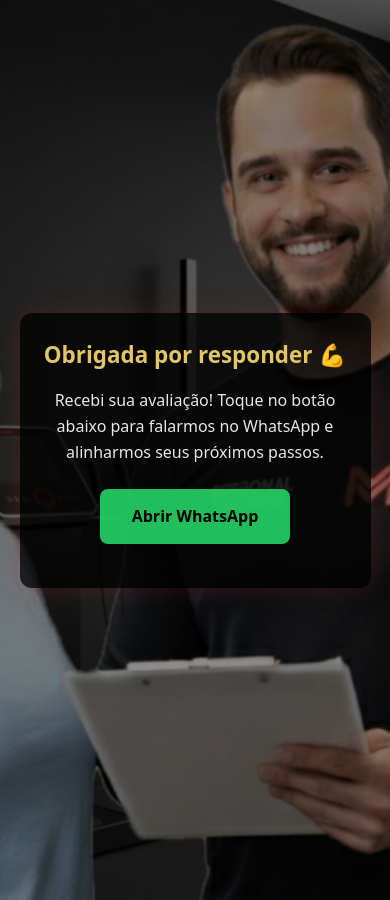
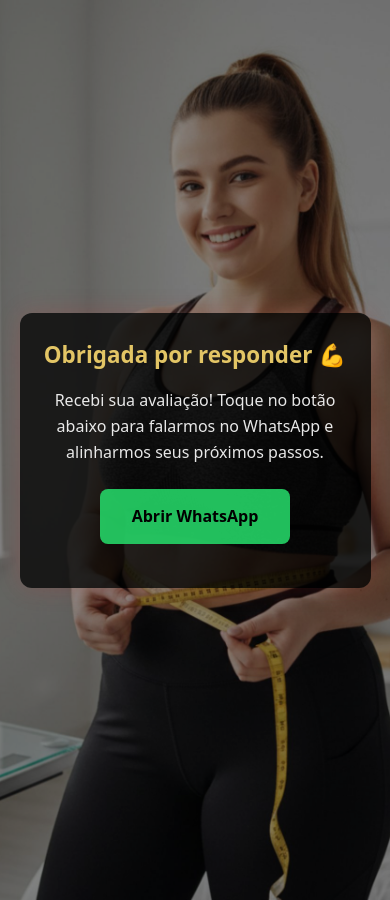
Before and after one commit to mbritodowglas-collab/mdpersonal, a Jekyll site: the page built from obrigado.md, in a window 390 px wide. Built offline with Jekyll 4.4.1, drawn with Linux system fonts in a browser that asks for light colours.

Commit message:
Update avaliacao.html

```diff
--- a/_layouts/avaliacao.html
+++ b/_layouts/avaliacao.html
@@ -15,8 +15,14 @@
   align-items:center;
   justify-content:center;
   min-height:100vh;
-      background:#000 url('{{ "/assets/css/avaliacao-bg.jpg" | relative_url }}?v={{ site.time | date: "%s" }}') center/cover no-repeat;
+
+  /* IMAGEM PADRÃO (DESKTOP) */
+  background:#000 url('{{ "/assets/css/avaliacao-bg.jpg" | relative_url }}?v={{ site.time | date: "%s" }}');
+  background-size:cover;
+  background-position:center top;
+  background-repeat:no-repeat;
 }
+
 /* Overlay escuro */
 body::before{
   content:"";
@@ -26,6 +32,16 @@
   z-index:0;
   pointer-events:none;
 }
+
+/* ===== MOBILE: versão vertical ===== */
+@media (max-width:768px){
+  body{
+    background-image:url('{{ "/assets/css/avaliacao-bg-m.jpg" | relative_url }}?v={{ site.time | date: "%s" }}');
+    background-position:center;
+    background-size:cover;
+  }
+}
+
     /* Caixa central */
     .avaliacao-box{
       position:relative;
```
Lines whose indentation alone changed are shown as unchanged.
